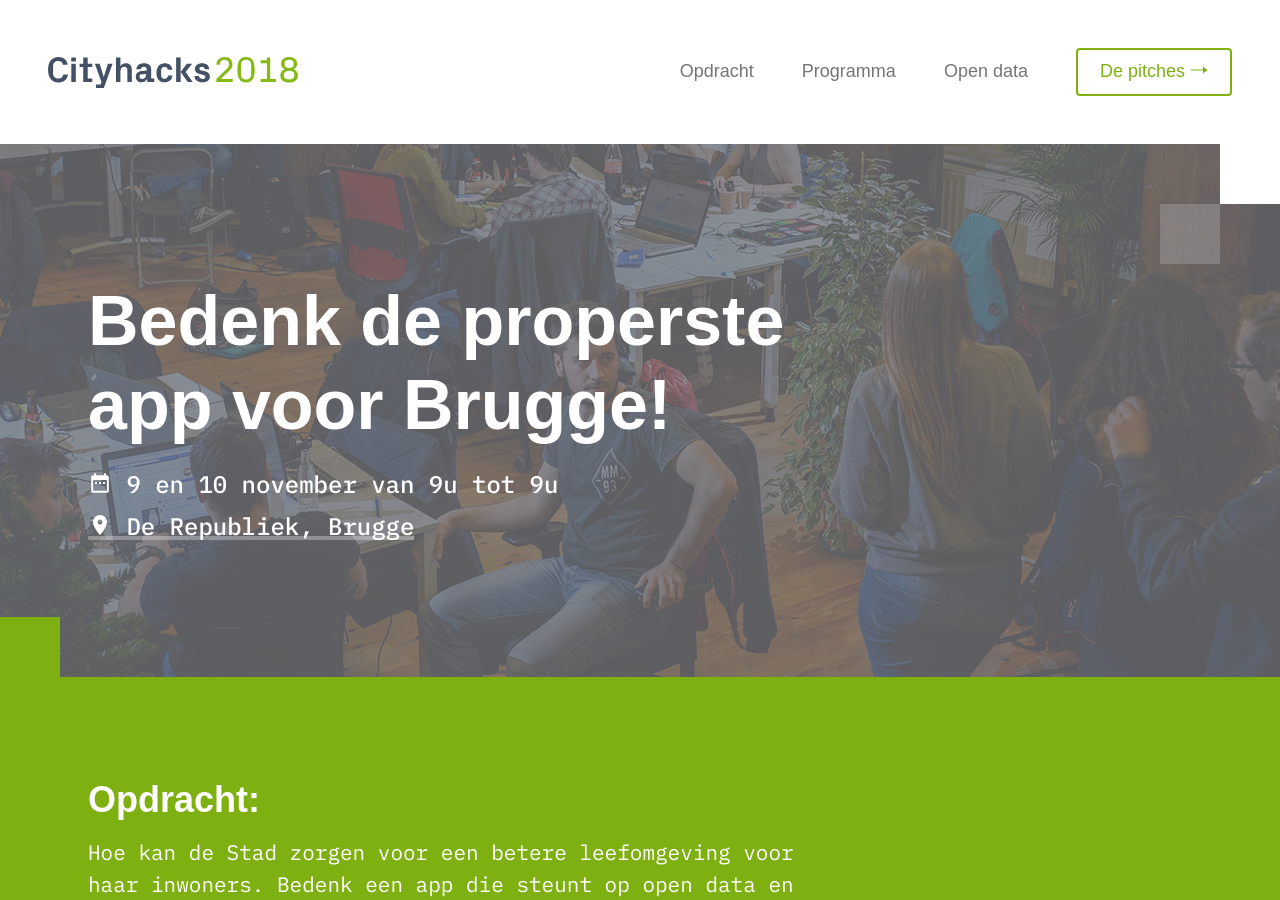
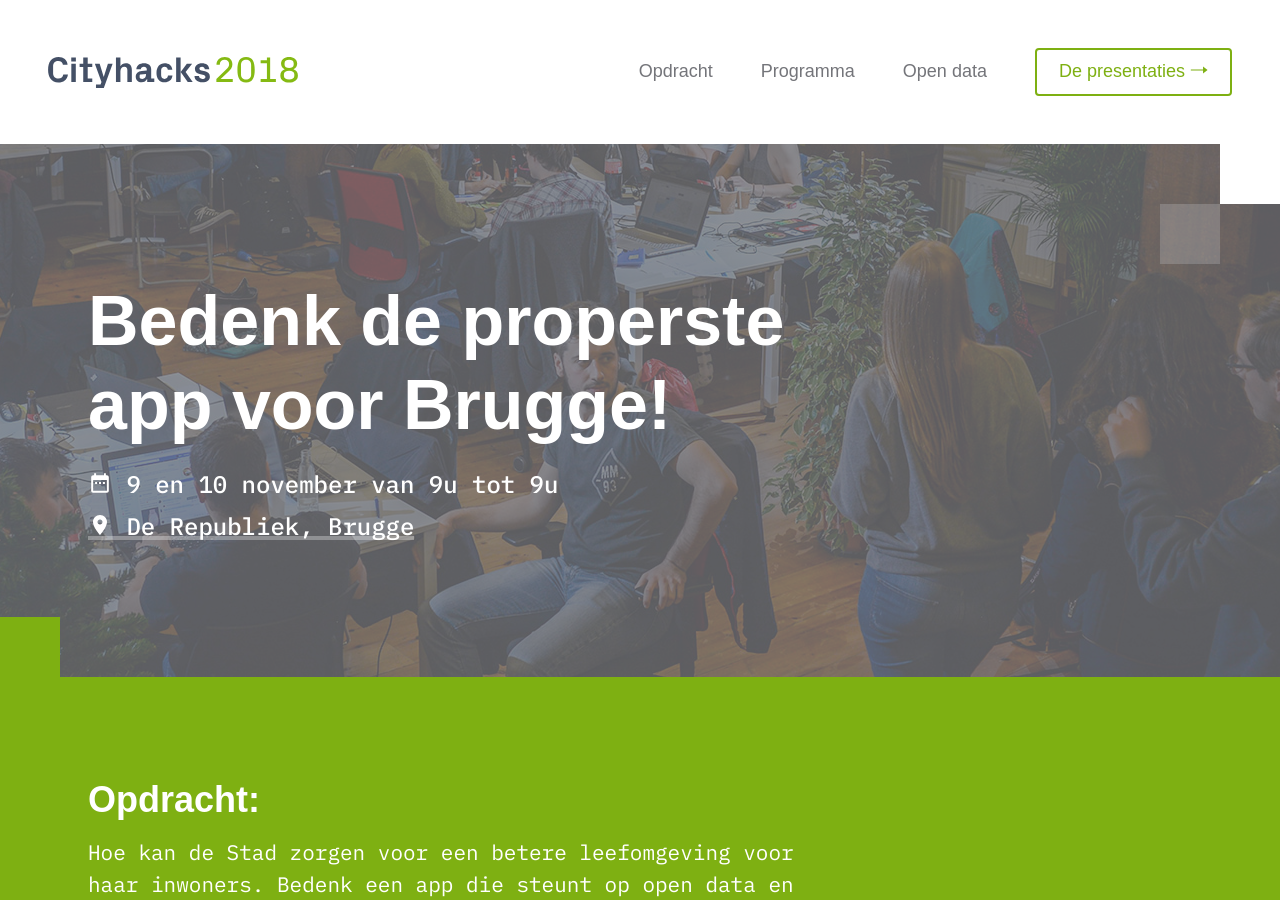
Before and after one commit to nerdlab-be/cityhacks-2018, a Jekyll site: the page built from _pages/index.markdown, in a window 1280 px wide and 900 px high. Built offline with Jekyll 4.4.1, drawn with Linux system fonts in a browser that asks for light colours; some web fonts are replaced.

Commit message:
presentaties in de nav

```diff
--- a/_config.yml
+++ b/_config.yml
@@ -26,7 +26,7 @@ navigation:
   - title: Open data
     url: "index.html#data"
 navigation-cta:
-  - title: De pitches
+  - title: De presentaties
     url: "index.html#inschrijven"
 
 social:
```
